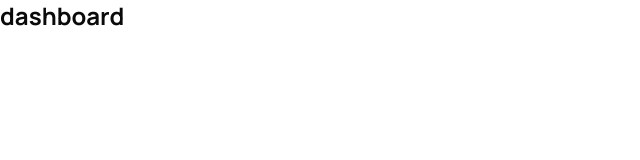
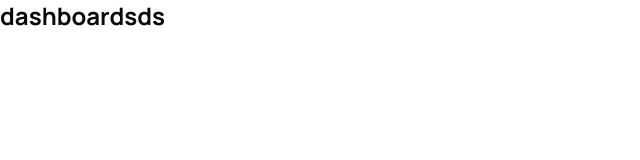
Before and after one commit to phanreach/frontend-DenTeeth, a React (Vite) app: page /dashboard in a window 1280 px wide. Shown: the top 160 px of the page, without its empty margins (0-640 px from the left). Built offline with nearby package versions, Linux system fonts and the light colour scheme.

Commit message:
second commit

```diff
--- a/src/dentist/pages/dashboard.tsx
+++ b/src/dentist/pages/dashboard.tsx
@@ -1,3 +1,3 @@
 export default function Dashboard() {
-  return <p className="text-2xl font-bold">dashboard</p>;
+  return <p className="text-2xl font-bold">dashboardsds</p>;
 }
```
